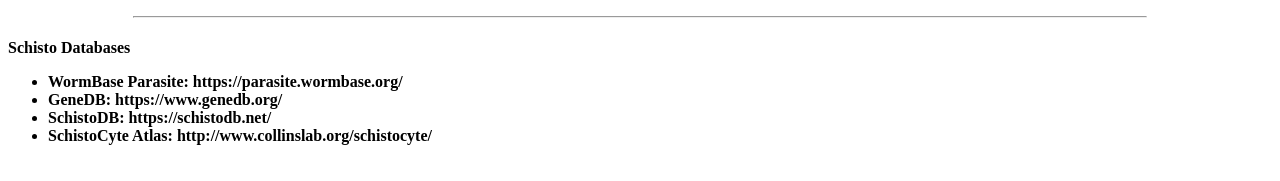
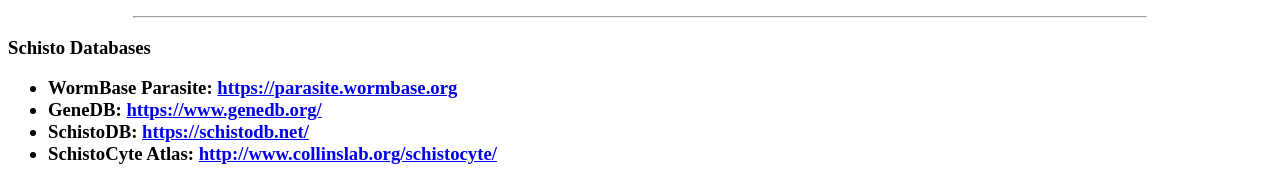
Before and after one commit to schistos/schistos.github.io, a plain HTML site: page index.html in a window 1280 px wide. Shown: the part 656-837 px from the top of the page. Drawn offline with Linux system fonts and the light colour scheme.

Commit message:
Update index.html

```diff
--- a/index.html
+++ b/index.html
@@ -12,7 +12,6 @@
 </script>
 </head>
 
-
 <body>
 <section>
 <center>
@@ -24,14 +23,16 @@
 </h3>
 <hr style="width: 80%">
 </center>
-  <h4>Schisto Databases
+</section>
+<section>
+  <h3>Schisto Databases
     <ul>
-      <li>WormBase Parasite: https://parasite.wormbase.org/ </li>
-      <li>GeneDB: https://www.genedb.org/ </li>
-      <li>SchistoDB: https://schistodb.net/ </li>
-      <li>SchistoCyte Atlas: http://www.collinslab.org/schistocyte/ </li>
+      <li>WormBase Parasite: <a href=https://parasite.wormbase.org/>https://parasite.wormbase.org</a> </li>
+      <li>GeneDB: <a href=https://www.genedb.org/>https://www.genedb.org/</a> </li>
+      <li>SchistoDB: <a href=https://schistodb.net/>https://schistodb.net/</a> </li>
+      <li>SchistoCyte Atlas: <a href=http://www.collinslab.org/schistocyte/>http://www.collinslab.org/schistocyte/</a> </li>
     </ul>
-  </h4>
+  </h3>
 </section>
 </body>
 
```
